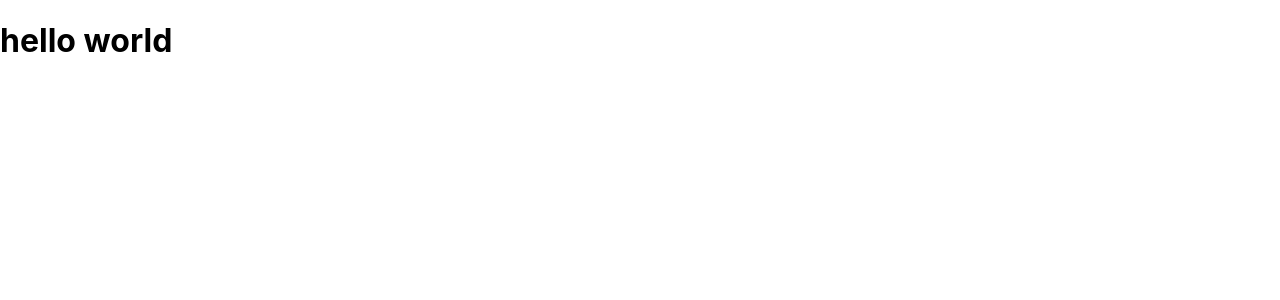
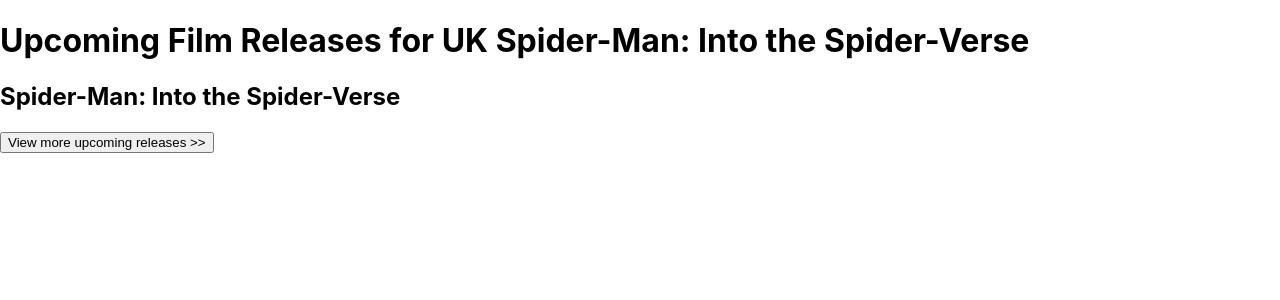
Before and after one commit to Michalju/week_7_day_1_homework, a React (Create React App) app: page / in a window 1280 px wide. Shown: the top 300 px of the page. Built offline with nearby package versions, Linux system fonts and the light colour scheme.

Commit message:
created FilmBox container

```diff
--- a/src/App.js
+++ b/src/App.js
@@ -1,8 +1,8 @@
 
-
+import FilmBox from "./containers/FilmBox"
 function App() {
   return (
- <h1>hello world</h1>
+    <FilmBox />
   );
 }
 
--- a/src/containers/FilmBox.js
+++ b/src/containers/FilmBox.js
@@ -0,0 +1,44 @@
+import { useState } from "react";
+
+
+const FilmBox = () => {
+    const initialState = [
+        {
+          id: 1,
+          name: "Spider-Man: Into the Spider-Verse",
+          url: "https://www.imdb.com/title/tt4633694/?ref_=rlm"
+        },
+        {
+          id: 2,
+          name: "Life Itself",
+          url: "https://www.imdb.com/title/tt5989218/?ref_=rlm"
+        },
+        {
+          id: 3,
+          name: "Mary Queen of Scots",
+          url: "https://www.imdb.com/title/tt2328900/?ref_=rlm"
+        },
+        {
+          id: 4,
+          name: "The Lego Movie 2: The Second Part", url: "https://www.imdb.com/title/tt3513498/?ref_=rlm"
+        },
+        {
+          id: 5,
+          name: "Captain Marvel",
+          url: "https://www.imdb.com/title/tt4154664/?ref_=rlm"
+        }
+      ];
+
+
+    const [films, setFilms] = useState(initialState);
+    return (
+        <>
+            <h1>Upcoming Film Releases for UK {films[0].name}</h1>
+
+            <h2>{films[0].name}</h2>
+            <button>View more upcoming releases >></button>
+
+        </>
+    )
+}
+export default FilmBox;
```
Also changed, not shown: 1 other file (tests, documents, lock files or other folders).
